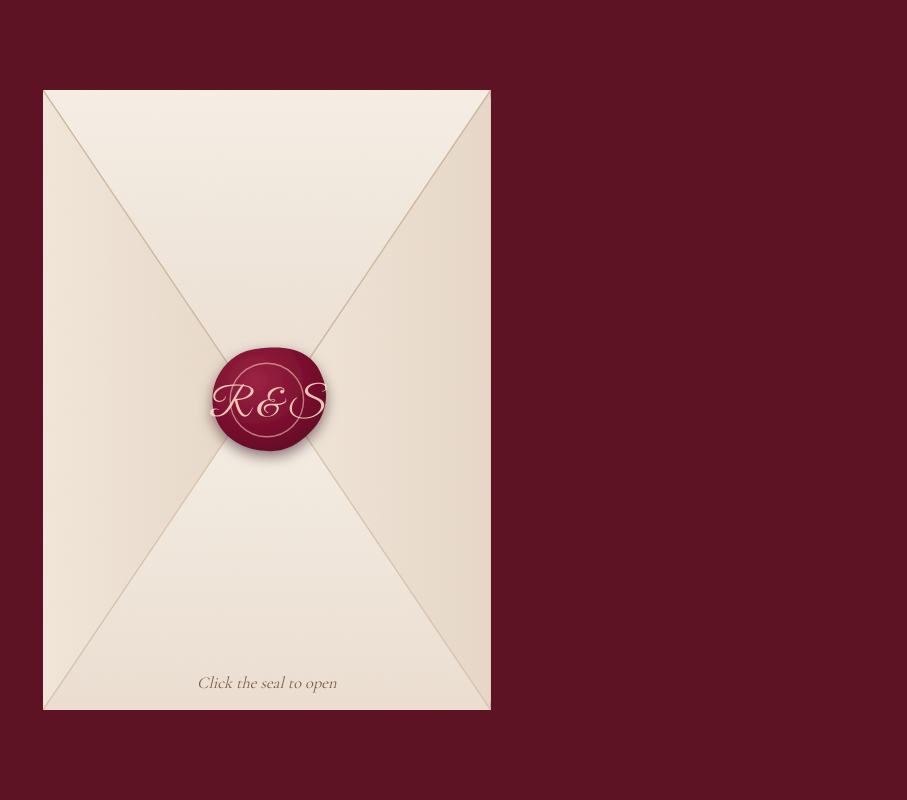
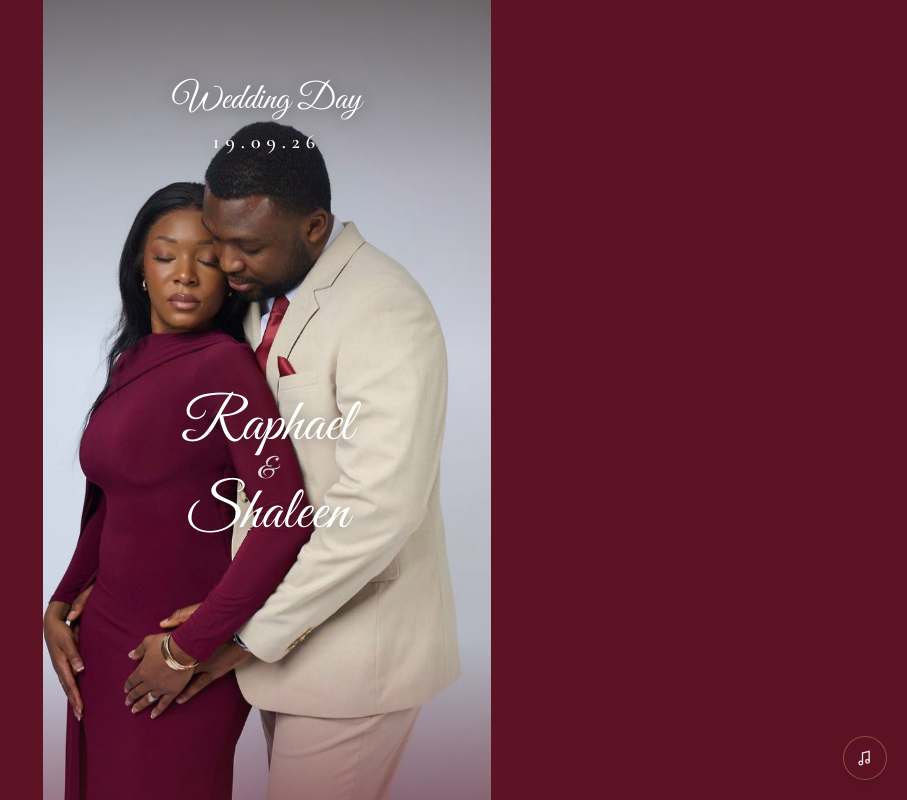
Before and after one commit to Rockstones80/wedding, a React (Vite) app: page / in a window 1280 px wide. Shown: the top 800 px of the page, without its empty margins (373-1280 px from the left). Built offline with nearby package versions, Linux system fonts and the light colour scheme; no server answers.

Commit message:
fix preload

```diff
--- a/src/components/EnvelopePreloader.tsx
+++ b/src/components/EnvelopePreloader.tsx
@@ -107,72 +107,28 @@ export default function EnvelopePreloader({
               <filter id="fTop" x="-20%" y="-20%" width="140%" height="160%">
                 <feDropShadow
                   dx="0"
-                  dy="10"
-                  stdDeviation="10"
+                  dy="8"
+                  stdDeviation="6"
                   floodColor="#2a000d"
-                  floodOpacity="0.38"
+                  floodOpacity="0.35"
                 />
-                <feTurbulence
-                  type="fractalNoise"
-                  baseFrequency="0.9"
-                  numOctaves="1"
-                  result="n"
-                />
-                <feColorMatrix
-                  in="n"
-                  type="matrix"
-                  values="0 0 0 0 .42  0 0 0 0 .33  0 0 0 0 .27  0 0 0 .05 0"
-                  result="tint"
-                />
-                <feComposite
-                  in="tint"
-                  in2="SourceAlpha"
-                  operator="in"
-                  result="grain"
-                />
-                <feMerge>
-                  <feMergeNode in="SourceGraphic" />
-                  <feMergeNode in="grain" />
-                </feMerge>
               </filter>
               <filter id="fSide" x="-20%" y="-20%" width="140%" height="140%">
                 <feDropShadow
                   dx="0"
-                  dy="5"
-                  stdDeviation="7"
+                  dy="4"
+                  stdDeviation="4"
                   floodColor="#2a000d"
-                  floodOpacity="0.25"
+                  floodOpacity="0.22"
                 />
-                <feTurbulence
-                  type="fractalNoise"
-                  baseFrequency="0.9"
-                  numOctaves="1"
-                  result="n"
-                />
-                <feColorMatrix
-                  in="n"
-                  type="matrix"
-                  values="0 0 0 0 .42  0 0 0 0 .33  0 0 0 0 .27  0 0 0 .05 0"
-                  result="tint"
-                />
-                <feComposite
-                  in="tint"
-                  in2="SourceAlpha"
-                  operator="in"
-                  result="grain"
-                />
-                <feMerge>
-                  <feMergeNode in="SourceGraphic" />
-                  <feMergeNode in="grain" />
-                </feMerge>
               </filter>
               <filter id="fSeal" x="-40%" y="-40%" width="180%" height="180%">
                 <feDropShadow
                   dx="0"
-                  dy="8"
-                  stdDeviation="9"
+                  dy="6"
+                  stdDeviation="6"
                   floodColor="#1c0008"
-                  floodOpacity="0.5"
+                  floodOpacity="0.45"
                 />
               </filter>
             </defs>
--- a/src/components/Hero.tsx
+++ b/src/components/Hero.tsx
@@ -43,10 +43,8 @@ export function Hero() {
           <div className="relative flex min-h-svh flex-col items-center px-6 pt-[10svh] text-center">
             <motion.p
               className={`font-script text-white text-4xl ${textShadow}`}
-              initial={{ opacity: 0, y: -18, filter: "blur(6px)" }}
-              animate={
-                open ? { opacity: 1, y: 0, filter: "blur(0px)" } : undefined
-              }
+              initial={{ opacity: 0, y: -18 }}
+              animate={open ? { opacity: 1, y: 0 } : undefined}
               transition={{ duration: 1, ease: EASE, delay: 0.55 }}
             >
               Wedding Day
@@ -67,10 +65,8 @@ export function Hero() {
             >
               <motion.span
                 className="block text-6xl"
-                initial={{ opacity: 0, y: 30, filter: "blur(6px)" }}
-                animate={
-                  open ? { opacity: 1, y: 0, filter: "blur(0px)" } : undefined
-                }
+                initial={{ opacity: 0, y: 30 }}
+                animate={open ? { opacity: 1, y: 0 } : undefined}
                 transition={{ duration: 1.05, ease: EASE, delay: 0.9 }}
               >
                 {site.couple.nameA}
@@ -85,10 +81,8 @@ export function Hero() {
               </motion.span>
               <motion.span
                 className="block text-5xl sm:text-6xl"
-                initial={{ opacity: 0, y: 30, filter: "blur(6px)" }}
-                animate={
-                  open ? { opacity: 1, y: 0, filter: "blur(0px)" } : undefined
-                }
+                initial={{ opacity: 0, y: 30 }}
+                animate={open ? { opacity: 1, y: 0 } : undefined}
                 transition={{ duration: 1.05, ease: EASE, delay: 1.02 }}
               >
                 {site.couple.nameB}
--- a/src/components/Welcome.tsx
+++ b/src/components/Welcome.tsx
@@ -1,12 +1,27 @@
-import { useRef, useState } from "react";
+import { useEffect, useRef, useState } from "react";
 import EnvelopePreloader from "./EnvelopePreloader";
 import { site } from "@/lib/content";
 import { INVITATION_OPENED } from "@/lib/events";
 
 export function Welcome() {
+  // The envelope preloader is a mobile-only experience; desktop goes straight
+  // to the page.
+  const [showEnvelope] = useState(
+    () => window.matchMedia("(max-width: 639px)").matches,
+  );
   const [opened, setOpened] = useState(false);
   const [playing, setPlaying] = useState(false);
   const audioRef = useRef<HTMLAudioElement>(null);
+
+  useEffect(() => {
+    if (showEnvelope) return;
+    // Small delay so section listeners are attached before the reveal fires.
+    const id = window.setTimeout(() => {
+      setOpened(true);
+      window.dispatchEvent(new Event(INVITATION_OPENED));
+    }, 80);
+    return () => window.clearTimeout(id);
+  }, [showEnvelope]);
 
   function handleOpen() {
     setOpened(true);
@@ -38,7 +53,7 @@ export function Welcome() {
         <audio ref={audioRef} src={site.musicSrc} loop preload="auto" />
       )}
 
-      <EnvelopePreloader onOpen={handleOpen} />
+      {showEnvelope && <EnvelopePreloader onOpen={handleOpen} />}
 
       {site.musicSrc && opened && (
         <button
```
